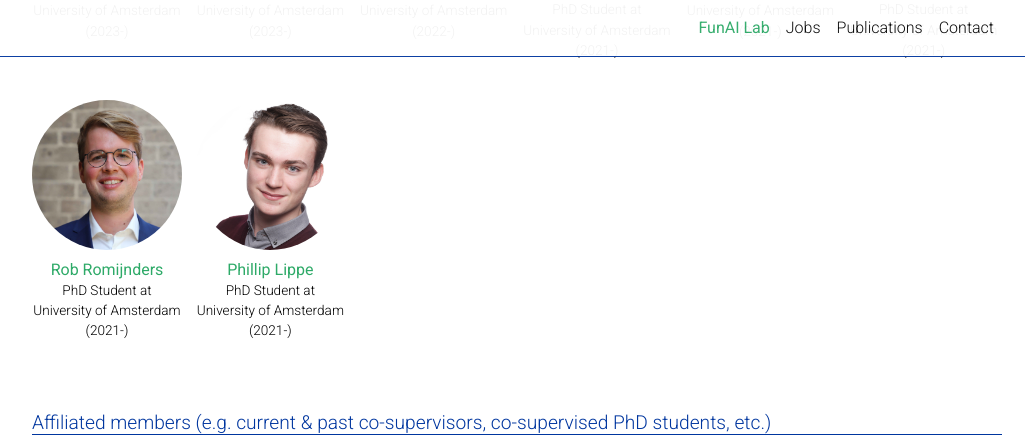
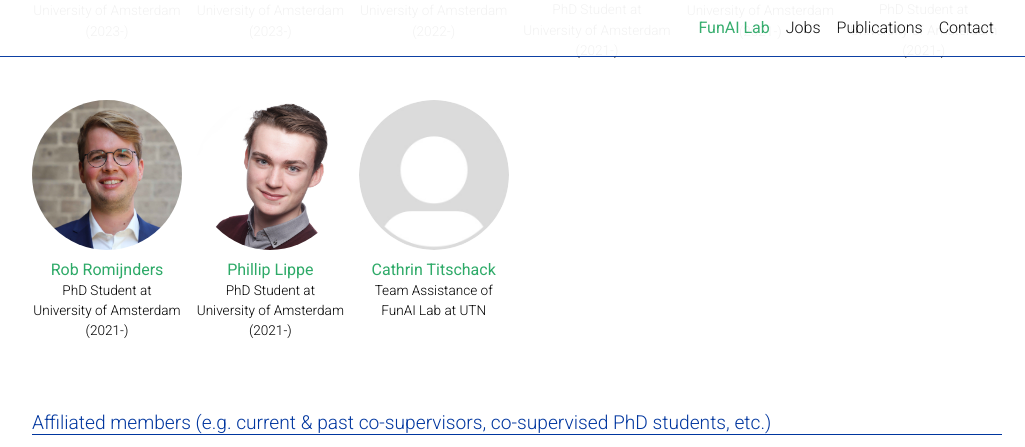
Before and after one commit to fundamentalailab/fundamentalailab.github.io, a Jekyll site: the page built from _pages/about.md, in a window 1280 px wide and 900 px high, scrolled down 1046 px, cut to the strip 0-447 px from the top of the window. Shown: the whole strip, without its empty margins (123-1148 px from the left). Built offline with Jekyll 4.4.1, drawn with Linux system fonts in a browser that asks for light colours; full-size pictures stand in for the smaller copies a plugin makes; comment, search, counter and statistics services are not loaded; a style sheet for code colours, icons or effects is not loaded.

Commit message:
Update about.md

```diff
--- a/_pages/about.md
+++ b/_pages/about.md
@@ -74,6 +74,10 @@ staff:
       description: PhD Student at University of Amsterdam (2021-)
       website: https://phlippe.github.io/
       picture: phillip.jpeg
+    - name: Cathrin Titschack
+      description: Team Assistance of FunAI Lab at UTN
+      website: https://www.utn.de/person/cathrin-titschack/
+      picture: blank.jpeg
 affiliated:
   title: Affiliated members (e.g. current & past co-supervisors, co-supervised PhD students, etc.)
   people:
```
